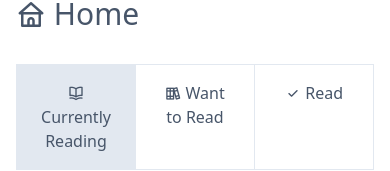
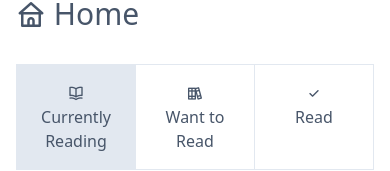
Before and after one commit to ericgruby01/myreads, a React (Vite) app: page /#/ in a window 390 px wide. Shown: the part 134-305 px from the top of the page. Built offline with nearby package versions, Linux system fonts and the light colour scheme; no server answers.

Commit message:
centered nav icons on mobile

```diff
--- a/src/js/components/ShelfNav.jsx
+++ b/src/js/components/ShelfNav.jsx
@@ -14,7 +14,7 @@ export function ShelfNav({ activeTab, onChange }) {
         )}
         onClick={() => onChange(shelf)}
       >
-        <Icon icon={icon}/> {label}
+        <span className="block sm:inline-block"><Icon icon={icon}/></span> {label}
       </span>
     ))}
   </div>
```
